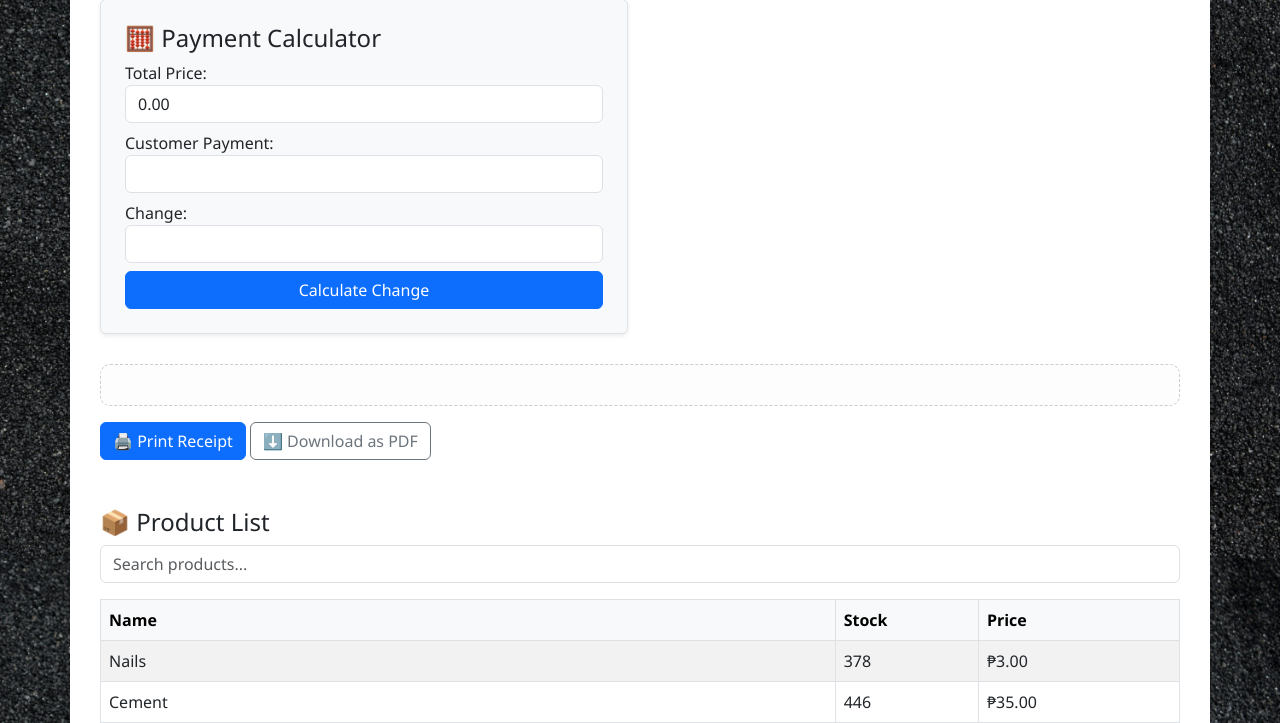
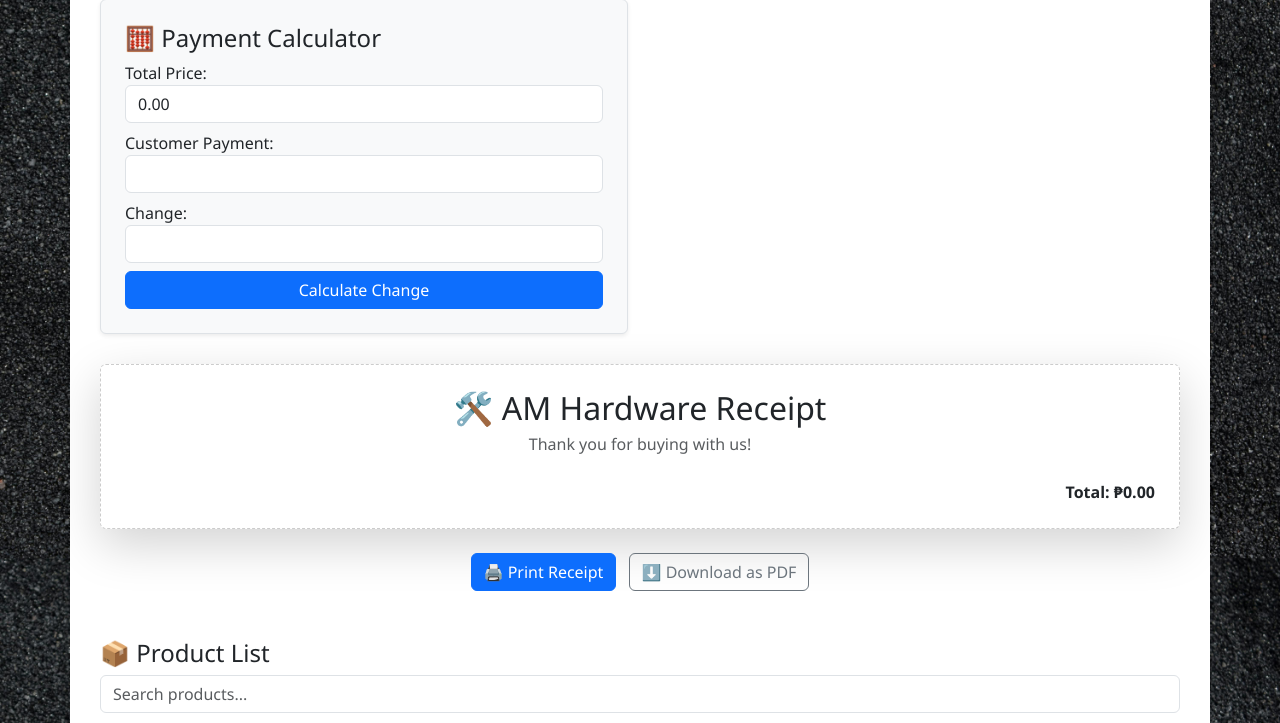
Before and after one commit to Blackstar28/hardware_system, a Django app: page /pos/ in a window 1280 px wide. Shown: the part 295-1018 px from the top of the page. Run offline with Django 5.2, Linux system fonts and the light colour scheme; a user stored in the database is signed in; data comes from the database, SQL or seed files in the repository; both versions use the stored data as it was after the commit; some libraries are stand-ins or nearby versions.

Commit message:
delivery  button replaced added reciept name

```diff
--- a/core/templates/core/delivery_list.html
+++ b/core/templates/core/delivery_list.html
@@ -20,7 +20,7 @@
 
 <div class="container mt-4">
   <h2 class="mb-3">Delivery List</h2>
-  <a href="{% url 'home' %}" class="btn btn-outline-secondary mb-4">← Back to Home</a>
+
 
   <!-- Filter & Search Form -->
   <form method="get" class="row g-3 mb-4">
@@ -111,4 +111,5 @@
   </nav>
   {% endif %}
 </div>
+<a href="{% url 'home' %}" class="btn btn-outline-secondary mb-4">← Back to Home</a>
 {% endblock %}
--- a/core/templates/core/pos.html
+++ b/core/templates/core/pos.html
@@ -36,7 +36,6 @@
 </head>
 <body>
 
-<!-- ✅ Navbar -->
 <nav class="navbar navbar-expand-lg navbar-dark mb-4">
     <div class="container-fluid">
         <span class="navbar-brand logo-text">🏪 AM Hardware POS</span>
@@ -94,24 +93,20 @@
     </div>
 
     <!-- 🧾 Receipt Area -->
-    <div class="receipt-area" id="receipt"></div>
-    <div class="mt-3">
-        <button class="btn btn-primary" onclick="printReceipt()">🖨️ Print Receipt</button>
-        <button class="btn btn-outline-secondary" onclick="downloadReceipt()">⬇️ Download as PDF</button>
+    <div class="receipt-area-container">
+        <div class="receipt-area shadow-lg p-4 rounded bg-white" id="receipt">
+            <h2 class="text-center mb-1">🛠️ AM Hardware Receipt</h2>
+            <p class="text-center text-muted mb-4">Thank you for buying with us!</p>
+            <div class="receipt-body"></div>
+            <div class="receipt-footer mt-4 text-end">
+                <strong>Total: ₱0.00</strong>
+            </div>
+        </div>
     </div>
 
-    <!-- 🔍 Product List -->
-    <div class="mt-5">
-        <h4>📦 Product List</h4>
-        <input type="text" id="productSearch" class="form-control mb-3" placeholder="Search products...">
-        <table class="table table-bordered table-striped">
-            <thead class="table-light"><tr><th>Name</th><th>Stock</th><th>Price</th></tr></thead>
-            <tbody id="productTable">
-                {% for product in products %}
-                <tr><td>{{ product.name }}</td><td>{{ product.stock }}</td><td>₱{{ product.price }}</td></tr>
-                {% endfor %}
-            </tbody>
-        </table>
+    <div class="mt-4 text-center">
+        <button class="btn btn-primary me-2" onclick="printReceipt()">🖨️ Print Receipt</button>
+        <button class="btn btn-outline-secondary" onclick="downloadReceipt()">⬇️ Download as PDF</button>
     </div>
 
     <!-- 🧾 New Item Template -->
@@ -127,6 +122,20 @@
             <button type="button" class="btn btn-outline-danger btn-sm" onclick="removeForm(this)">Delete</button>
         </div>
     </template>
+
+    <!-- Product List -->
+    <div class="mt-5">
+        <h4>📦 Product List</h4>
+        <input type="text" id="productSearch" class="form-control mb-3" placeholder="Search products...">
+        <table class="table table-bordered table-striped">
+            <thead class="table-light"><tr><th>Name</th><th>Stock</th><th>Price</th></tr></thead>
+            <tbody id="productTable">
+                {% for product in products %}
+                <tr><td>{{ product.name }}</td><td>{{ product.stock }}</td><td>₱{{ product.price }}</td></tr>
+                {% endfor %}
+            </tbody>
+        </table>
+    </div>
 </div>
 
 <!-- ✅ JS Scripts -->
@@ -176,7 +185,7 @@
     }
 
     function showReceipt(total, payment, change) {
-        let html = "<h4>🧾 Receipt</h4><ul>";
+    let html = "<ul>";
     document.querySelectorAll('.form-row').forEach(row => {
         const name = row.querySelector('.product-select').selectedOptions[0].text;
         const qty = row.querySelector('.qty-input').value;
@@ -188,8 +197,15 @@
         <p><strong>Total:</strong> ₱${total.toFixed(2)}<br>
         <strong>Payment:</strong> ₱${payment.toFixed(2)}<br>
         <strong>Change:</strong> ${change < 0 ? "Insufficient" : "₱" + change.toFixed(2)}</p>`;
-        document.getElementById('receipt').innerHTML = html;
+
+    // ✅ Fill receipt body only
+    document.querySelector('#receipt .receipt-body').innerHTML = html;
+
+    // ✅ Update footer total
+    document.querySelector('#receipt .receipt-footer strong').innerText = `Total: ₱${total.toFixed(2)}`;
     }
+
+
 
     function resetForm() {
         document.querySelectorAll('.form-row').forEach((row, i) => { if (i > 0) row.remove(); });
@@ -197,7 +213,8 @@
         document.getElementById('total_price').value = '';
         document.getElementById('customer_payment').value = '';
         document.getElementById('change_output').value = '';
-        document.getElementById('receipt').innerHTML = '';
+        document.querySelector('.receipt-body').innerHTML = '';
+        document.querySelector('.receipt-footer').innerHTML = '<strong>Total: ₱0.00</strong>';
         calculateTotal();
     }
 
@@ -228,18 +245,14 @@
     });
 
     function printReceipt() {
-        const receiptContent = document.getElementById('receipt').innerHTML;
-
-        if (!receiptContent.trim()) {
+        const receipt = document.getElementById('receipt');
+        if (!receipt.innerText.trim()) {
             alert("❗ Receipt is empty. Please complete a sale first.");
             return;
         }
-
         const printWindow = window.open('', '', 'width=600,height=700');
-        printWindow.document.write('<html><head><title>Receipt</title>');
-        printWindow.document.write('<style>body{font-family:Arial;padding:20px;} ul{padding-left:20px;} </style>');
-        printWindow.document.write('</head><body>');
-        printWindow.document.write(receiptContent);
+        printWindow.document.write('<html><head><title>Receipt</title><style>body{font-family:Arial;padding:20px;} ul{padding-left:20px;}</style></head><body>');
+        printWindow.document.write(receipt.innerHTML);
         printWindow.document.write('</body></html>');
         printWindow.document.close();
         printWindow.focus();
@@ -249,22 +262,36 @@
 
     function downloadReceipt() {
     const receipt = document.getElementById('receipt');
+    const bodyContent = receipt.querySelector('.receipt-body').innerText.trim();
 
-        if (!receipt.innerHTML.trim()) {
+    if (!bodyContent) {
         alert("❗ Receipt is empty. Please complete a sale first.");
         return;
     }
 
     const opt = {
-            margin:       0.5,
-            filename:     'receipt.pdf',
-            image:        { type: 'jpeg', quality: 0.98 },
-            html2canvas:  { scale: 2 },
-            jsPDF:        { unit: 'in', format: 'letter', orientation: 'portrait' }
+        margin: 0.5,
+        filename: 'receipt.pdf',
+        image: { type: 'jpeg', quality: 1 },
+        html2canvas: {
+            scale: 2,
+            useCORS: true,
+            backgroundColor: "#ffffff"  // force white background
+        },
+        jsPDF: {
+            unit: 'in',
+            format: 'letter',
+            orientation: 'portrait'
+        }
     };
 
+    // ✅ Allow DOM time to render
+    setTimeout(() => {
         html2pdf().set(opt).from(receipt).save();
+    }, 100);
 }
+
+
 </script>
 
 </body>
```
Also changed, not shown: db.sqlite3. Lines whose indentation alone changed are shown as unchanged.
